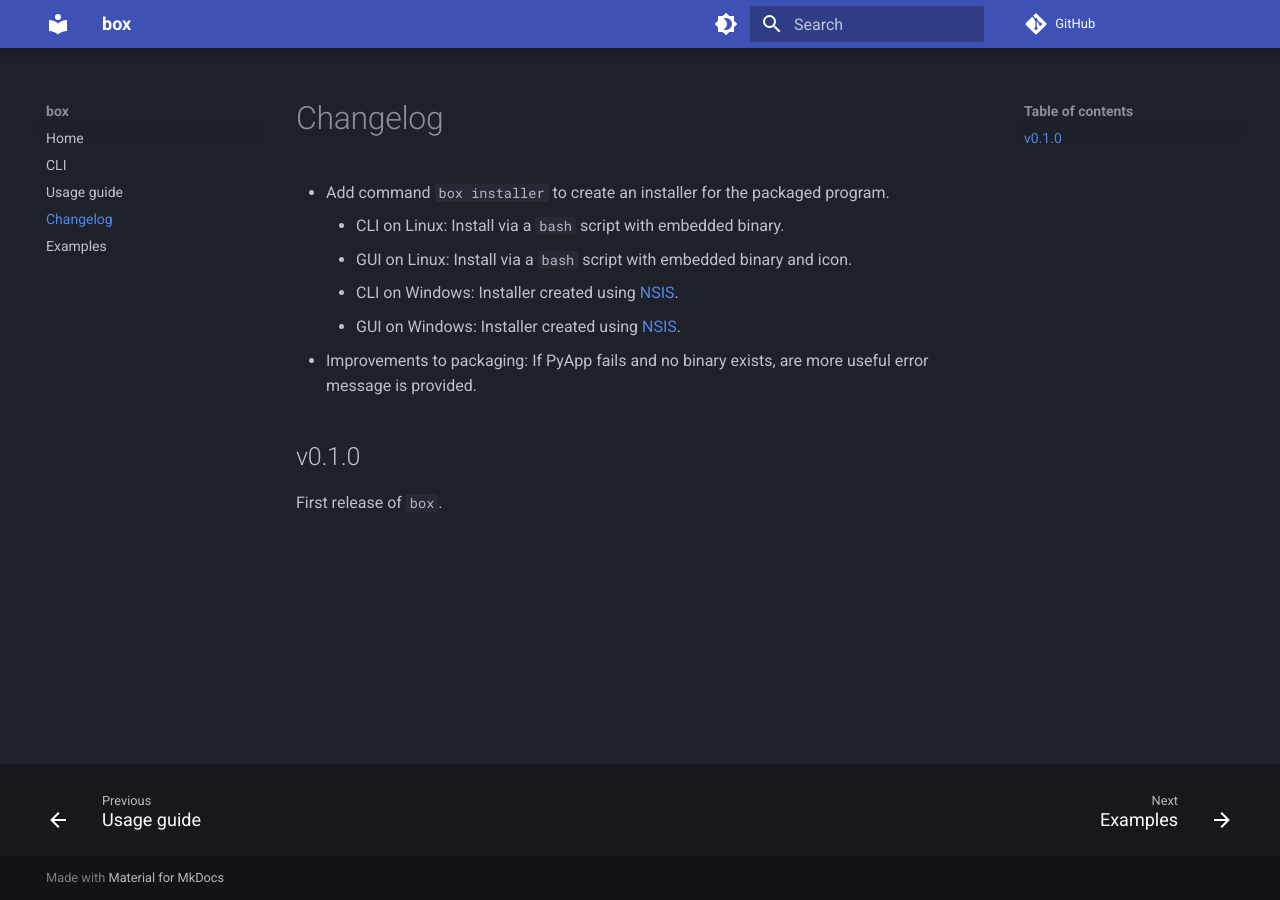
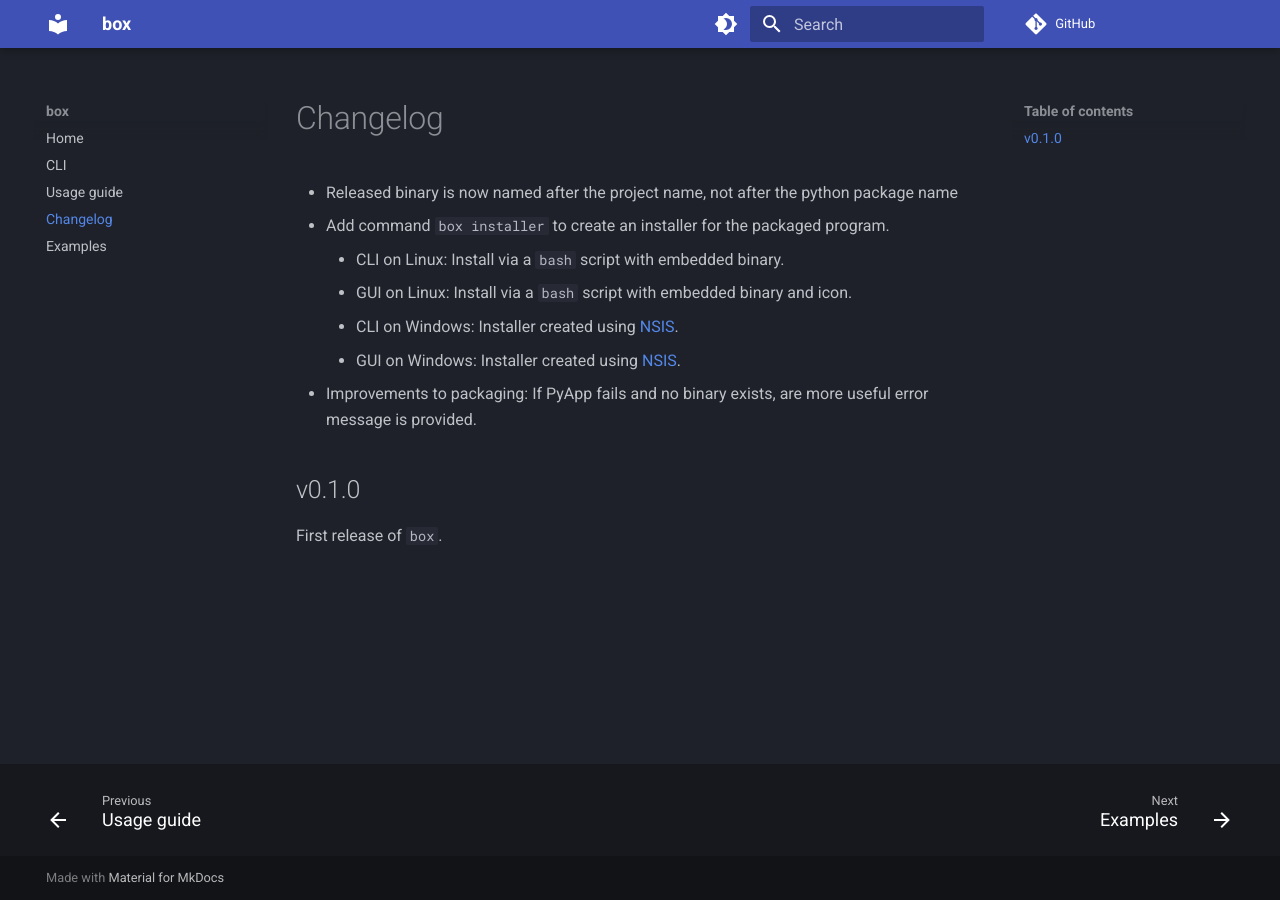
Before and after one commit to trappitsch/box, an MkDocs documentation site: the page built from docs/changelog.md, in a window 1280 px wide. Built offline with MkDocs 1.6.1 and Material for MkDocs 9.7.7, drawn with Linux system fonts in a browser that asks for light colours; comment, search, counter and statistics services are not loaded.

Commit message:
update changelog

```diff
--- a/docs/changelog.md
+++ b/docs/changelog.md
@@ -1,3 +1,4 @@
+- Released binary is now named after the project name, not after the python package name
 - Add command `box installer` to create an installer for the packaged program.
     - CLI on Linux: Install via a `bash` script with embedded binary.
     - GUI on Linux: Install via a `bash` script with embedded binary and icon.
```
